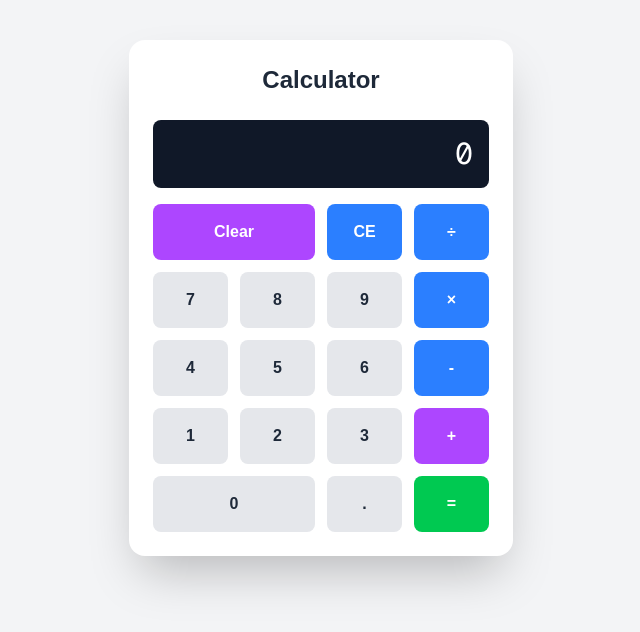
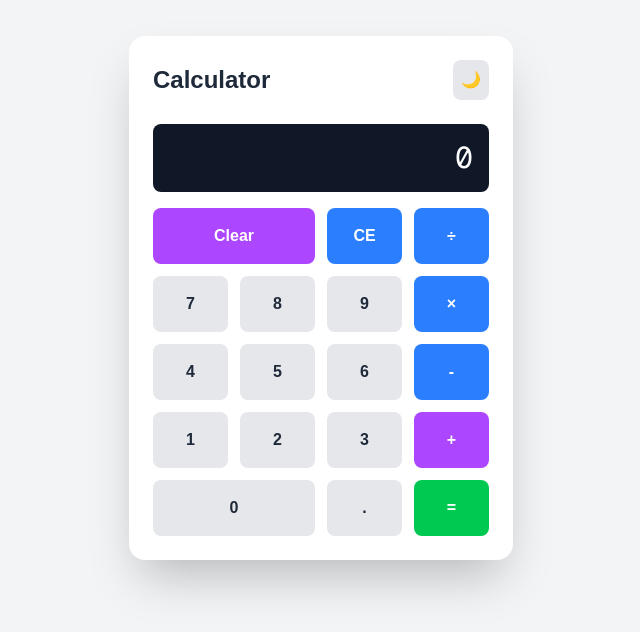
Before and after one commit to ns-test-org/simple-calc, a Next.js app in the folder packages/new-web-app-room/: page / in a window 1280 px wide. Shown: the part 102-734 px from the top of the page, without its empty margins (319-959 px from the left). Built offline with nearby package versions, Linux system fonts and the light colour scheme.

Commit message:
AI chat session: Updated code and files

```diff
--- a/packages/new-web-app-room/src/app/page.tsx
+++ b/packages/new-web-app-room/src/app/page.tsx
@@ -7,6 +7,7 @@ export default function Calculator() {
   const [previousValue, setPreviousValue] = useState<number | null>(null);
   const [operation, setOperation] = useState<string | null>(null);
   const [waitingForOperand, setWaitingForOperand] = useState(false);
+  const [isDarkMode, setIsDarkMode] = useState(false);
 
   const inputNumber = (num: string) => {
     if (waitingForOperand) {
@@ -75,12 +76,21 @@ export default function Calculator() {
   };
 
   return (
-    <div className="min-h-screen bg-gray-100 flex items-center justify-center p-4">
-      <div className="bg-white rounded-2xl shadow-2xl p-6 w-full max-w-sm">
-        <h1 className="text-2xl font-bold text-center text-gray-800 mb-6">Calculator</h1>
+    <div className={`min-h-screen flex items-center justify-center p-4 transition-colors ${isDarkMode ? 'bg-gray-900' : 'bg-gray-100'}`}>
+      <div className={`rounded-2xl shadow-2xl p-6 w-full max-w-sm transition-colors ${isDarkMode ? 'bg-gray-800' : 'bg-white'}`}>
+        <div className="flex justify-between items-center mb-6">
+          <h1 className={`text-2xl font-bold ${isDarkMode ? 'text-white' : 'text-gray-800'}`}>Calculator</h1>
+          <button
+            onClick={() => setIsDarkMode(!isDarkMode)}
+            className={`p-2 rounded-lg transition-colors ${isDarkMode ? 'bg-gray-700 hover:bg-gray-600' : 'bg-gray-200 hover:bg-gray-300'}`}
+            aria-label="Toggle dark mode"
+          >
+            {isDarkMode ? '☀️' : '🌙'}
+          </button>
+        </div>
 
         {/* Display */}
-        <div className="bg-gray-900 rounded-lg p-4 mb-4">
+        <div className={`rounded-lg p-4 mb-4 ${isDarkMode ? 'bg-gray-950' : 'bg-gray-900'}`}>
           <div className="text-right text-white text-3xl font-mono overflow-hidden">
             {display}
           </div>
@@ -111,19 +121,19 @@ export default function Calculator() {
           {/* Row 2 */}
           <button
             onClick={() => inputNumber('7')}
-            className="bg-gray-200 hover:bg-gray-300 text-gray-800 font-semibold py-4 rounded-lg transition-colors"
+            className={`font-semibold py-4 rounded-lg transition-colors ${isDarkMode ? 'bg-gray-700 hover:bg-gray-600 text-white' : 'bg-gray-200 hover:bg-gray-300 text-gray-800'}`}
           >
             7
           </button>
           <button
             onClick={() => inputNumber('8')}
-            className="bg-gray-200 hover:bg-gray-300 text-gray-800 font-semibold py-4 rounded-lg transition-colors"
+            className={`font-semibold py-4 rounded-lg transition-colors ${isDarkMode ? 'bg-gray-700 hover:bg-gray-600 text-white' : 'bg-gray-200 hover:bg-gray-300 text-gray-800'}`}
           >
             8
           </button>
           <button
             onClick={() => inputNumber('9')}
-            className="bg-gray-200 hover:bg-gray-300 text-gray-800 font-semibold py-4 rounded-lg transition-colors"
+            className={`font-semibold py-4 rounded-lg transition-colors ${isDarkMode ? 'bg-gray-700 hover:bg-gray-600 text-white' : 'bg-gray-200 hover:bg-gray-300 text-gray-800'}`}
           >
             9
           </button>
@@ -137,19 +147,19 @@ export default function Calculator() {
           {/* Row 3 */}
           <button
             onClick={() => inputNumber('4')}
-            className="bg-gray-200 hover:bg-gray-300 text-gray-800 font-semibold py-4 rounded-lg transition-colors"
+            className={`font-semibold py-4 rounded-lg transition-colors ${isDarkMode ? 'bg-gray-700 hover:bg-gray-600 text-white' : 'bg-gray-200 hover:bg-gray-300 text-gray-800'}`}
           >
             4
           </button>
           <button
             onClick={() => inputNumber('5')}
-            className="bg-gray-200 hover:bg-gray-300 text-gray-800 font-semibold py-4 rounded-lg transition-colors"
+            className={`font-semibold py-4 rounded-lg transition-colors ${isDarkMode ? 'bg-gray-700 hover:bg-gray-600 text-white' : 'bg-gray-200 hover:bg-gray-300 text-gray-800'}`}
           >
             5
           </button>
           <button
             onClick={() => inputNumber('6')}
-            className="bg-gray-200 hover:bg-gray-300 text-gray-800 font-semibold py-4 rounded-lg transition-colors"
+            className={`font-semibold py-4 rounded-lg transition-colors ${isDarkMode ? 'bg-gray-700 hover:bg-gray-600 text-white' : 'bg-gray-200 hover:bg-gray-300 text-gray-800'}`}
           >
             6
           </button>
@@ -163,19 +173,19 @@ export default function Calculator() {
           {/* Row 4 */}
           <button
             onClick={() => inputNumber('1')}
-            className="bg-gray-200 hover:bg-gray-300 text-gray-800 font-semibold py-4 rounded-lg transition-colors"
+            className={`font-semibold py-4 rounded-lg transition-colors ${isDarkMode ? 'bg-gray-700 hover:bg-gray-600 text-white' : 'bg-gray-200 hover:bg-gray-300 text-gray-800'}`}
           >
             1
           </button>
           <button
             onClick={() => inputNumber('2')}
-            className="bg-gray-200 hover:bg-gray-300 text-gray-800 font-semibold py-4 rounded-lg transition-colors"
+            className={`font-semibold py-4 rounded-lg transition-colors ${isDarkMode ? 'bg-gray-700 hover:bg-gray-600 text-white' : 'bg-gray-200 hover:bg-gray-300 text-gray-800'}`}
           >
             2
           </button>
           <button
             onClick={() => inputNumber('3')}
-            className="bg-gray-200 hover:bg-gray-300 text-gray-800 font-semibold py-4 rounded-lg transition-colors"
+            className={`font-semibold py-4 rounded-lg transition-colors ${isDarkMode ? 'bg-gray-700 hover:bg-gray-600 text-white' : 'bg-gray-200 hover:bg-gray-300 text-gray-800'}`}
           >
             3
           </button>
@@ -189,13 +199,13 @@ export default function Calculator() {
           {/* Row 5 */}
           <button
             onClick={() => inputNumber('0')}
-            className="col-span-2 bg-gray-200 hover:bg-gray-300 text-gray-800 font-semibold py-4 rounded-lg transition-colors"
+            className={`col-span-2 font-semibold py-4 rounded-lg transition-colors ${isDarkMode ? 'bg-gray-700 hover:bg-gray-600 text-white' : 'bg-gray-200 hover:bg-gray-300 text-gray-800'}`}
           >
             0
           </button>
           <button
             onClick={() => inputNumber('.')}
-            className="bg-gray-200 hover:bg-gray-300 text-gray-800 font-semibold py-4 rounded-lg transition-colors"
+            className={`font-semibold py-4 rounded-lg transition-colors ${isDarkMode ? 'bg-gray-700 hover:bg-gray-600 text-white' : 'bg-gray-200 hover:bg-gray-300 text-gray-800'}`}
           >
             .
           </button>
```
